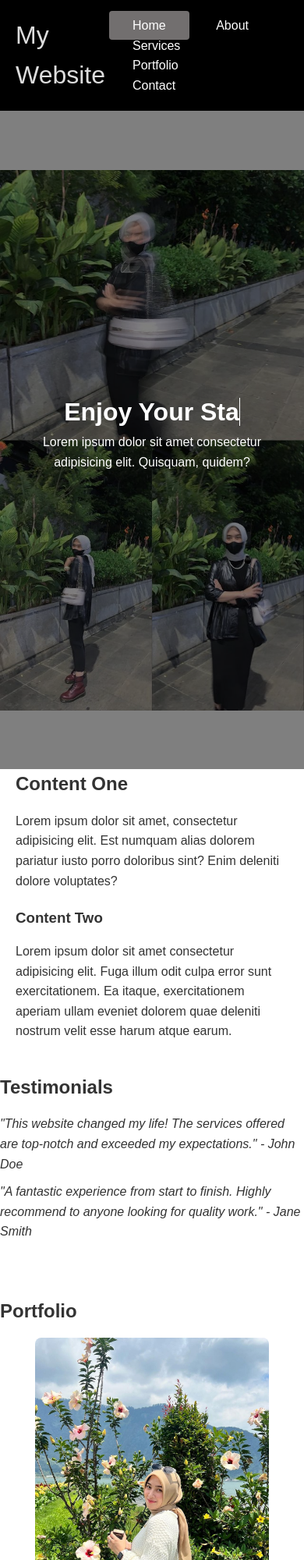
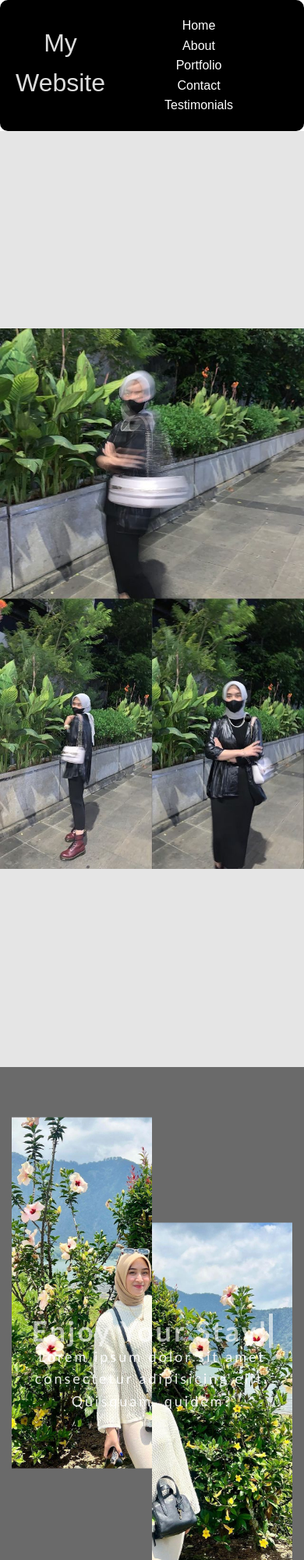
Before and after one commit to Suditama/index.html, a plain HTML site: page index.html in a window 390 px wide. Shown: the top 2000 px of the page at 78% size. Drawn offline with Linux system fonts and the light colour scheme.

Commit message:
creative portofolio
new project

```diff
--- a/index.html
+++ b/index.html
@@ -15,19 +15,42 @@
       <ul>
         <li><a href="#" class="current">Home</a></li>
         <li><a href="#">About</a></li>
-        <li><a href="#">Services</a></li>
         <li><a href="#">Portfolio</a></li>
         <li><a href="#">Contact</a></li>
+        <li><a href="#">Testimonials</a></li>
       </ul>
     </div>
   </nav>
 
-  <div class="hero">
+  <div class="transparent">
+    <div class="parallax"></div>
+  </div>
+
+    <div class="hero">
     <div class="container">
       <h1 class="typing-effect">Welcome to My Website</h1>
       <p>Lorem ipsum dolor sit amet consectetur adipisicing elit. Quisquam, quidem?</p>
     </div>
   </div>
+
+  <section class="page chef">
+    <div class="details">
+    </div>
+    <div class="hero" id="model">
+      <img
+        class="model-left"
+        src="0 (1).jpg"
+        alt="model"
+      />
+      <img
+        class="model-right"
+        src="1 (1).jpg"
+        alt="model"
+      />
+    </div>
+  </section>
+
+
 
   <section class="container content">
     <h2>Content One</h2>
@@ -60,26 +83,26 @@
       <p>Project 1: A website redesign for a local business, resulting in a 50% increase in traffic.</p>
     </div>
     <div class="portfolio-item">
-      <img src="Screenshot_2024-03-06-05-36-41-22_99c04817c0de5652397fc8b56c3b3817.jpg" alt="Project 2">
+      <img src="438840640_800454218675973_9070732810071874598_n.jpg" alt="Project 2">
       <p>Project 2: Developed a custom e-commerce platform that streamlined sales processes.</p>
     </div>
   </section>
 
   <!-- Contact Section -->
   <section class="container contact">
-    <h2>Contact</h2>
+    <h2>Contact Me</h2>
     <p>If you have any questions or would like to work with us, please feel free to reach out!</p>
     <form>
       <label for="name">Name:</label>
-      <input type="text" id="name" name="name" required>
+      <input type="text" id="name" class="required" placeholder="Enter your Name" name="name" required>
 
       <label for="email">Email:</label>
-      <input type="email" id="email" name="email" required>
+      <input type="email" id="email" class="required" placeholder="Enter your email" name="email" required>
 
       <label for="message">Message:</label>
-      <textarea id="message" name="message" rows="4" required></textarea>
+      <textarea id="message" name="message" class="required" placeholder="Type your message here" rows="4" required></textarea>
 
-      <button type="submit">Send Message</button>
+      <button class="disabled" type="submit">Send Message</button>
     </form>
   </section>
 </body>
@@ -99,6 +122,7 @@
   window.addEventListener('scroll', stickyNav)
 
   const textArray = ["Welcome to My Website  ", "Enjoy Your Stay!  ", "Discover Amazing Content  "];
+
 
   let currentIndex = 0;
   let charIndex = 0;
--- a/style.css
+++ b/style.css
@@ -54,6 +54,36 @@ a {
     margin: 0 auto;
 }
 
+@media screen and (max-width: 768px) {
+    .nav {
+        border-radius: 10px;
+    }
+
+    .nav .container {
+        border-radius: 50px;
+        text-align: center;
+    }
+
+    .nav .container .logo {
+        margin-bottom: 5px;
+        max-width: 100%;
+    }
+
+    .nav ul li {
+        padding: 0 10px;
+    }
+
+    .nav.active {
+        padding: 7px;
+    }
+
+    .nav.active .container {
+        flex-direction: column;
+        justify-content: center;
+    }
+
+}
+
 .nav ul {
     list-style: none;
     gap: 15px;
@@ -71,19 +101,20 @@ a {
     transition: background-color 0.3s;
 }
 
-.nav ul li a:hover,
-.nav ul li a.current {
+.nav ul li a:hover {
     background-color: #726f6f;
 }
 
+
+
 .hero {
-    background: url('279293442_5013466798729128_5113660131483595324_n.jpg') no-repeat center /contain;
     color: #fff;
     height: 100vh;
     display: flex;
     align-items: center;
     text-align: center;
     position: relative;
+
 }
 
 .hero .container {
@@ -121,12 +152,23 @@ a {
     padding: 20px 0;
     background-color: #fff;
     margin-bottom: 20px;
+    transition: all 0.5s ease-in-out;
 }
+
+
 
 .container {
     max-width: 1200px;
     margin: 0 auto;
     padding: 0 20px;
+
+}
+
+.typing-effect {
+    position: relative;
+    top: 310px;
+    opacity: 0.6;
+    text-align: center;
 }
 
 h1,
@@ -200,10 +242,163 @@ p {
 }
 
 .typing-effect {
-    border-right: 1px solid #fff;
+    border-right: 5px solid #fff;
     /* Kursor berkedip */
     display: inline;
     white-space: nowrap;
     overflow: hidden;
     color: #ffffff;
+    z-index: -1;
 }
+
+/* Target all mobile phones */
+@media only screen and (max-width: 767.98px) {
+    /* CSS untuk ponsel */
+}
+
+
+/* Styling for the portfolio section */
+.portfolio {
+    margin-top: 30px;
+}
+
+/* Container for portfolio items with flexbox */
+.portfolio-items {
+    display: flex;
+    flex-wrap: wrap;
+    gap: 20px;
+    /* Space between items */
+    justify-content: space-between;
+}
+
+/* Individual portfolio item */
+.portfolio-item {
+    flex: 1 1 calc(33.333% - 20px);
+    /* Membuat 3 kolom dan memberi jarak 20px */
+    box-sizing: border-box;
+    border: 1px solid #000000;
+    padding: 10px;
+    text-align: center;
+}
+
+/* Styling for images */
+.portfolio-item img {
+    max-width: 60%;
+    height: auto;
+    margin-bottom: 10px;
+}
+
+/* Responsive adjustments */
+@media (max-width: 768px) {
+    .portfolio-item {
+        flex: 1 1 calc(50% - 20px);
+        /* 2 kolom pada layar tablet */
+    }
+}
+
+@media (max-width: 576px) {
+    .portfolio-item {
+        flex: 1 1 100%;
+        /* 1 kolom pada layar ponsel */
+    }
+}
+
+.transparent {
+    background-color: rgba(0, 0, 0, 0.1);
+
+}
+
+/* Styling untuk Parallax Section */
+.parallax {
+    background-image: url('279293442_5013466798729128_5113660131483595324_n.jpg');
+    /* Ganti dengan URL gambar parallax kamu */
+    height: 1200px;
+    background-attachment: fixed;
+    /* Membuat gambar background tetap */
+    background-position: center;
+    background-repeat: no-repeat;
+    background-size: contain;
+
+}
+
+
+/* Hero section styling with parallax */
+.hero {
+    display: flex;
+    align-items: center;
+    justify-content: center;
+    color: rgb(255, 255, 255);
+    background-color: rgb(214, 214, 214);
+    height: 100px;
+    font-family: 'Gill Sans', 'Gill Sans MT', Calibri, 'Trebuchet MS', sans-serif;
+    letter-spacing: 3px;
+    /* Overlay untuk meningkatkan keterbacaan teks */
+
+}
+
+.hero h1 {
+    font-size: 48px;
+}
+
+.hero p {
+    display: flex;
+    position: relative;
+    top: 265px;
+    font-weight: 300;
+    font-size: 12px;
+    max-width: 900px;
+    margin: 34px auto;
+    opacity: 0.9;
+}
+
+
+@media (max-width: 768px) {
+    .typing-effect {
+        font-size: 24px;
+    }
+
+    .hero h1 {
+        font-size: 36px;
+    }
+
+    .hero p {
+        font-size: 18px;
+    }
+}
+
+.hero img {
+    height: 450px;
+    transition: transform 0.3s ease-out;
+    background: transparent;
+    position: relative;
+    top: -80px;
+}
+
+.model-right {
+    transform: translate(0%, 15%);
+
+}
+
+.model-left {
+    transform: translate(0%, -15%);
+
+}
+
+.hero:active .model-right,
+.hero:active .model-left {
+    transform: translate(0%, 0%);
+}
+
+
+.hero {
+    grid-column: 2/3;
+    height: auto;
+}
+
+.hero1 .model-left {
+    width: 100px;
+}
+
+.hero1 .model-right {
+    width: 100px;
+}
```
Also changed, not shown: 0 (1).jpg (added), 1 (1).jpg (added), 438840640_800454218675973_9070732810071874598_n.jpg (added).
